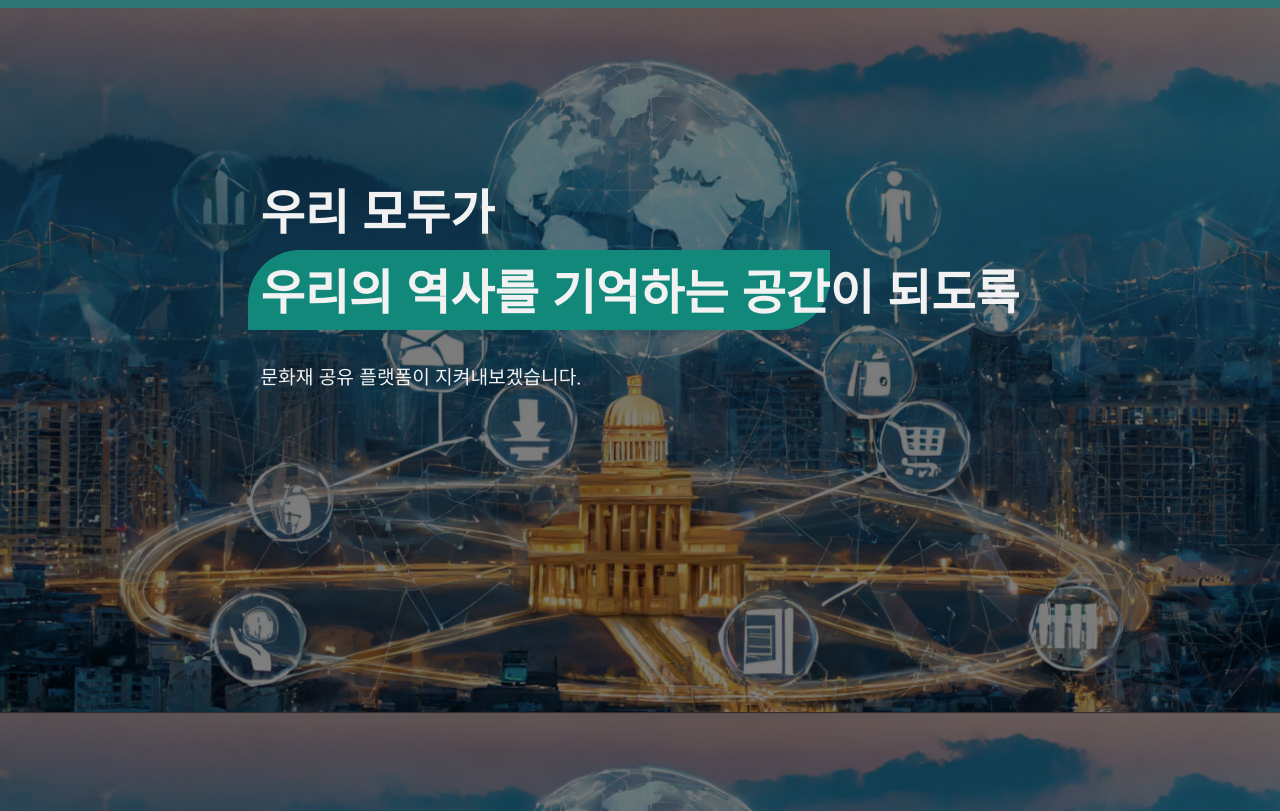
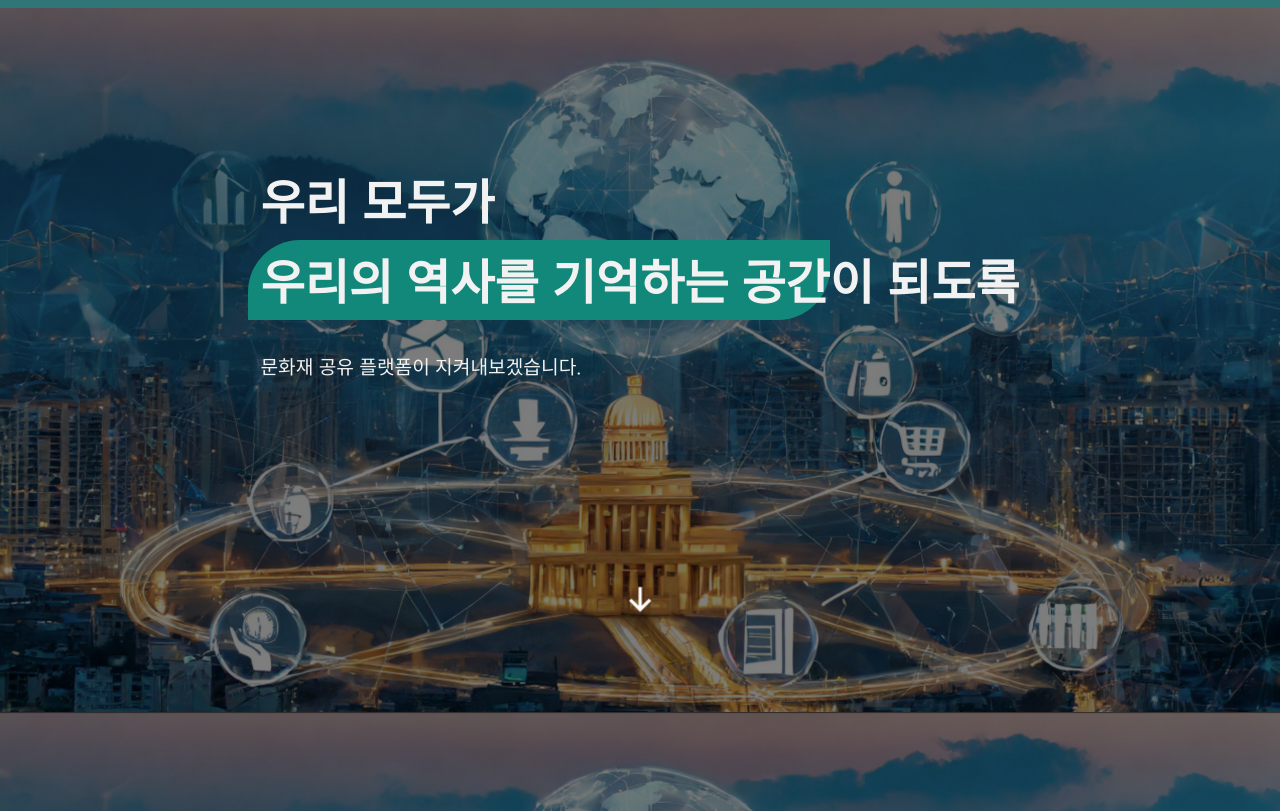
Before and after one commit to wlsn0105/Cultural-Heritage-Image-Classification, a Flask app: page / in a window 1280 px wide. Shown: the part 120-931 px from the top of the page. Run offline with Flask 3, Linux system fonts and the light colour scheme.

Commit message:
Feat: 화살표 애니메이션 추가

```diff
--- a/static/css/main.css
+++ b/static/css/main.css
@@ -81,10 +81,6 @@ a:hover {
 }
 
 .main {
-    /* border: solid 5px black; */
-}
-
-.main-banner {
     margin-top: -2px;
     background: linear-gradient(rgba(0, 0, 0, 0.527), rgba(0, 0, 0, 0.5)),
         url(../images/main_banner.png);
@@ -92,10 +88,13 @@ a:hover {
     height: 88.5vh;
     background-size: cover;
     background-repeat: no-repeat;
+    /* border: solid 1px red; */
     /* title 적용 */
     display: flex;
     align-items: center;
     justify-content: center;
+    /* arrow 적용 */
+    flex-direction: column;
 }
 
 .title {
@@ -104,7 +103,7 @@ a:hover {
     align-items: center; */
     /* flex-direction: column; */
     color: #f2f2f2;
-    margin-top: -10rem;
+    margin-top: -14%;
     /* border: solid 1px orange; */
 }
 
@@ -130,3 +129,21 @@ a:hover {
     font-size: 1.2rem;
     margin-top: 2rem;
 }
+
+.arrow {
+    /* border: solid 5px orange; */
+    rotate: 180deg;
+    position: absolute;
+    bottom: 4%;
+    animation: arrow-ani 0.6s cubic-bezier(0.37, 0.01, 0.63, 0.99) infinite
+        alternate;
+}
+
+@keyframes arrow-ani {
+    0% {
+        transform: translateY(0);
+    }
+    100% {
+        transform: translateY(30px);
+    }
+}
--- a/templates/main.html
+++ b/templates/main.html
@@ -27,7 +27,6 @@
 
         <!-- main 메인 영역 -->
         <section class="main">
-            <section class="main-banner">
             <div class="title">
                 <h2 class="title-header">우리 모두가</h2>
                 <h2 class="title-header">
@@ -40,10 +39,13 @@
                     문화재 공유 플랫폼이 지켜내보겠습니다.
                 </div>
             </div>
+            <div class="arrow">
+                <svg xmlns="http://www.w3.org/2000/svg" width="2.4em" height="2.4em" color="#ffffff" viewBox="0 0 24 24"><path fill="currentColor" d="M11 19.5V7.914l-4.5 4.5L5.086 11L12 4.086L18.914 11L17.5 12.414l-4.5-4.5V19.5z"/></svg>
+            </div>
         </section>
 
-            <section class="main-banner">
-            </section>
+        <!-- white-scroll-ani 흰 스크롤 애니메이션 영역 -->
+        <section class="main">
             </section>
     </div>
     <p>main 페이지</p>
```
Lines whose indentation alone changed are shown as unchanged.
